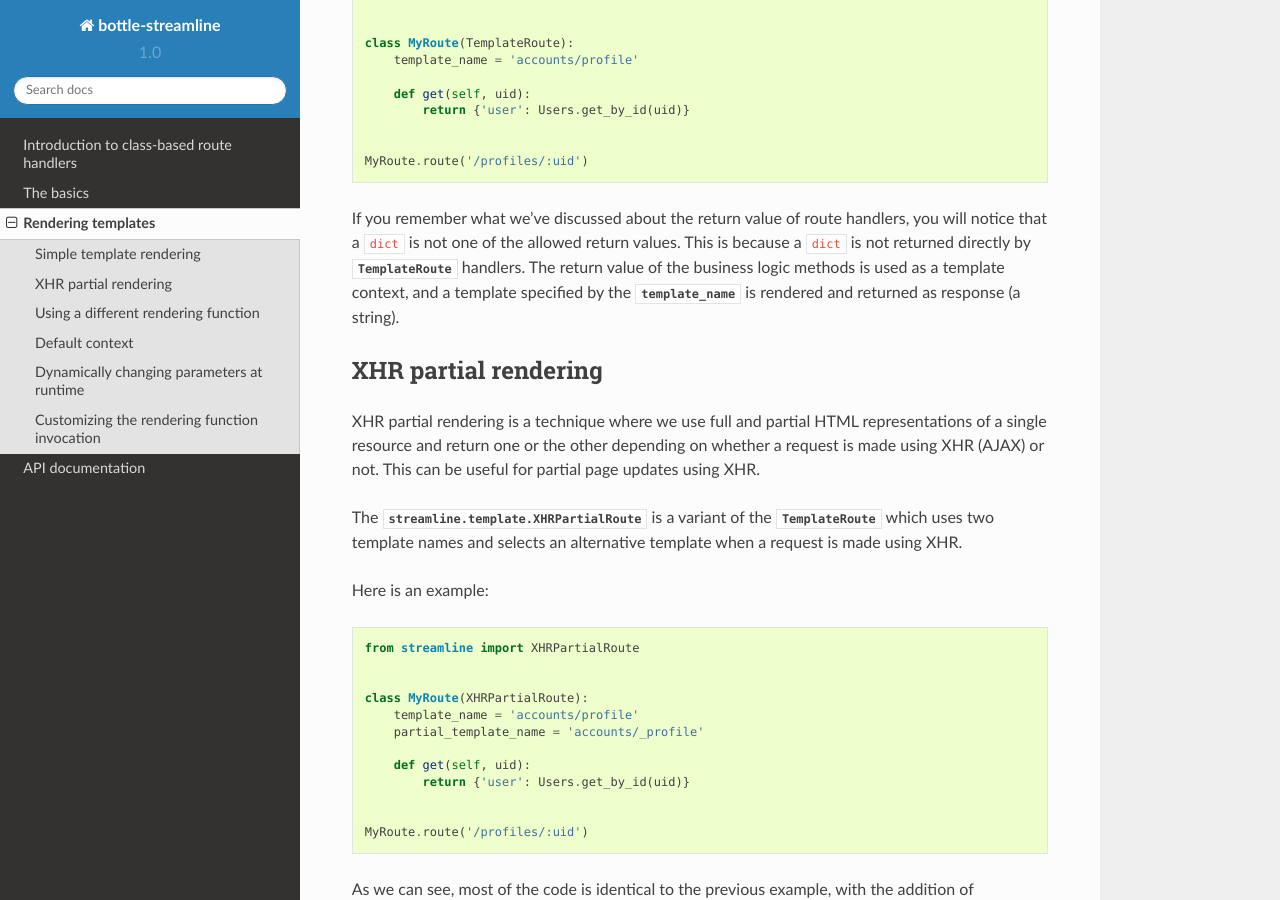
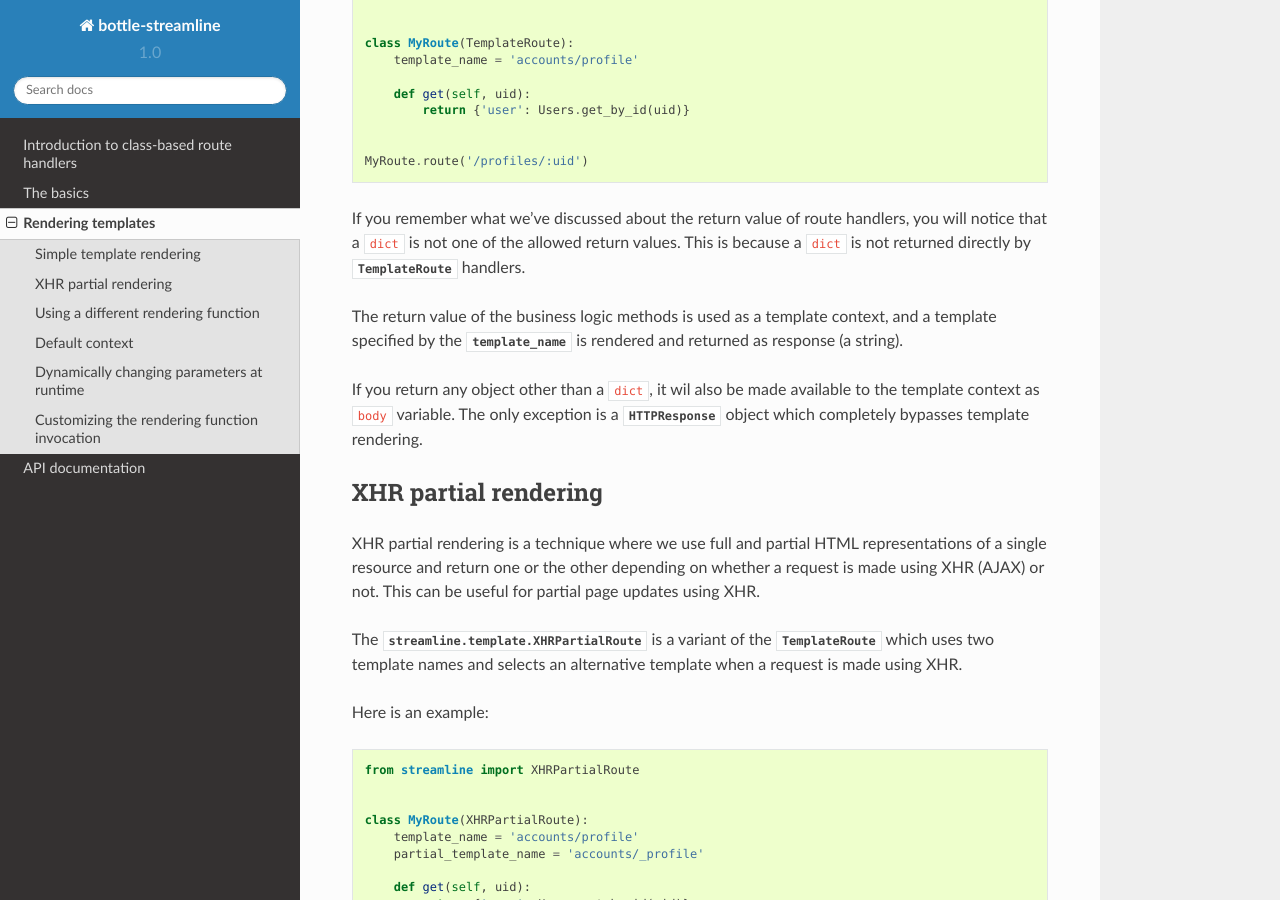
Before and after one commit to Othernet-Project/bottle-streamline, a Sphinx documentation site: the page built from docs/source/rendering_templates.rst, in a window 1280 px wide and 900 px high, scrolled down 437 px. Built offline with Sphinx 7.4.7 and the Read the Docs theme 2.0.0, drawn with Linux system fonts in a browser that asks for light colours.

Commit message:
Document the new behavior of TemplateRoute
Signed-off-by: Branko Vukelic <branko@outernet.is>

```diff
--- a/docs/source/rendering_templates.rst
+++ b/docs/source/rendering_templates.rst
@@ -27,10 +27,17 @@ Let's take a look at example code::
 If you remember what we've discussed about the return value of route handlers,
 you will notice that a ``dict`` is not one of the allowed return values. This
 is because a ``dict`` is not returned directly by
-:py:class:`~streamline.template.TemplateRoute` handlers. The return value of
-the business logic methods is used as a template context, and a template
-specified by the :py:attr:`~streamline.template.TemplateRoute.template_name` is
-rendered and returned as response (a string).
+:py:class:`~streamline.template.TemplateRoute` handlers.
+
+The return value of the business logic methods is used as a template context,
+and a template specified by the
+:py:attr:`~streamline.template.TemplateRoute.template_name` is rendered and
+returned as response (a string).
+
+If you return any object other than a ``dict``, it wil also be made available
+to the template context as ``body`` variable. The only exception is a
+:py:class:`~bottle.HTTPResponse` object which completely bypasses template
+rendering.
 
 XHR partial rendering
 ---------------------
```
